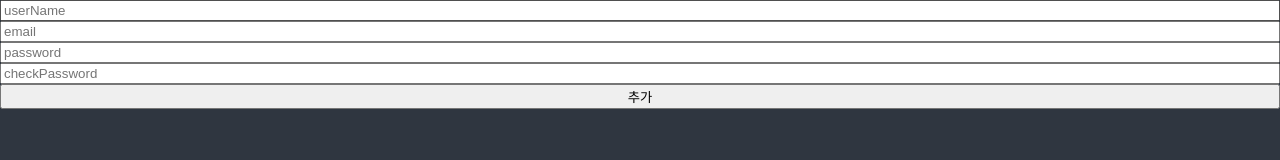
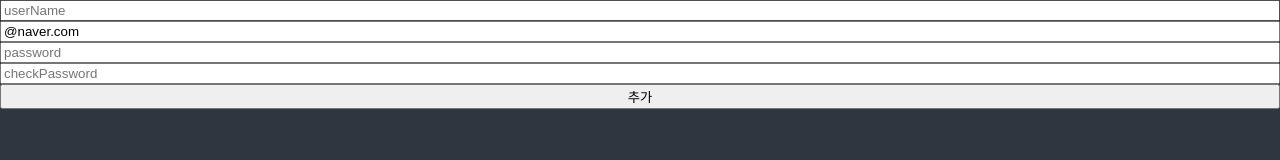
Before and after one commit to JobMarketIsCold/ReactMiddleClassIsCold, a React (Create React App) app: page / in a window 1280 px wide. Shown: the top 160 px of the page. Built offline with nearby package versions, Linux system fonts and the light colour scheme.

Commit message:
use various function in react-hook-form

```diff
--- a/src/ToDoList.tsx
+++ b/src/ToDoList.tsx
@@ -1,12 +1,37 @@
 import React, { useState } from "react";
 import { useForm } from "react-hook-form";
+import { styled } from "styled-components";
+
+const Span = styled.span`
+	color: red;
+`;
+
+interface FormType {
+	userName: string;
+	email: string;
+	password: string;
+	checkPassword: string;
+	extraError: string;
+}
 
 function ToDoList() {
-	const { register, handleSubmit, formState } = useForm();
-	console.log(formState.errors);
+	const {
+		register,
+		handleSubmit,
+		formState: { errors },
+		setError,
+	} = useForm<FormType>({
+		defaultValues: {
+			email: "@naver.com",
+		},
+	});
+	console.log(errors);
 
-	const onValid = (data: any) => {
-		console.log(data);
+	const onValid = (data: FormType) => {
+		if (data.password !== data.checkPassword) {
+			return setError("checkPassword", { message: "password가 다릅니다." }, { shouldFocus: true });
+		}
+		//setError("extraError", { message: "서버 오프라인" });
 	};
 	return (
 		<div>
@@ -14,13 +39,42 @@ function ToDoList() {
 				<input
 					{...register("userName", {
 						required: { value: true, message: "userName이 필요합니다!" },
+						validate: {
+							no200won: (value) =>
+								value.includes("200won") ? "아닛 200원을 포함하고 있다닛!!!" : true,
+							noYejun: (value) =>
+								value.includes("Yejun") ? "아닛 Yejun을 포함하고 있다닛!!!" : true,
+							noSeunghun: (value) =>
+								value.includes("Seunghun") ? "아닛 Seunghun을 포함하고 있다닛!!!" : true,
+						},
 					})}
 					placeholder="userName"
 				/>
-				<input {...register("email", { required: true })} placeholder="email" />
-				<input {...register("password", { required: true })} placeholder="password" />
-				<input {...register("checkPassword", { required: true })} placeholder="checkPassword" />
+				<Span>{errors?.userName?.message}</Span>
+				<input
+					{...register("email", {
+						required: { value: true, message: "email이 필요합니다." },
+						pattern: { value: /^[A-Za-z0-9._%+-]+@naver.com$/, message: "naver메일만 허용됩니다." },
+					})}
+					placeholder="email"
+				/>
+				<Span>{errors?.email?.message}</Span>
+				<input
+					{...register("password", {
+						required: { value: true, message: "Password가 필요합니다!" },
+					})}
+					placeholder="password"
+				/>
+				<Span>{errors?.password?.message}</Span>
+				<input
+					{...register("checkPassword", {
+						required: { value: true, message: "Password 확인이 필요합니다!" },
+					})}
+					placeholder="checkPassword"
+				/>
+				<Span>{errors?.checkPassword?.message}</Span>
 				<button>추가</button>
+				<Span>{errors?.extraError?.message}</Span>
 			</form>
 		</div>
 	);
```
